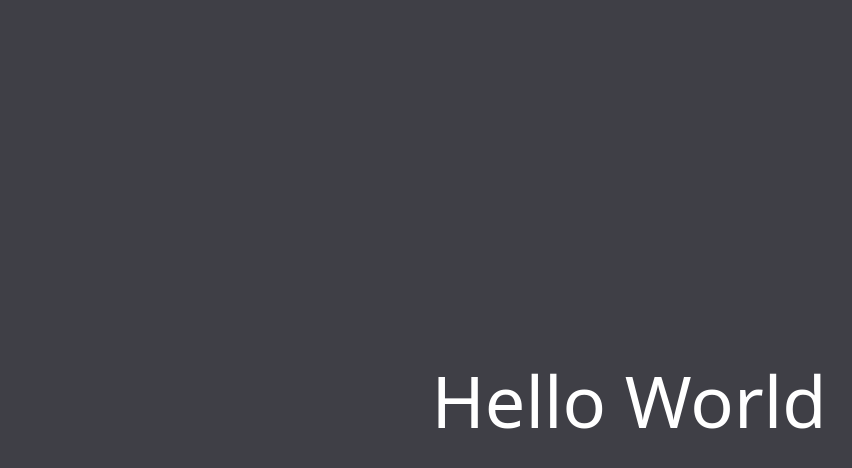
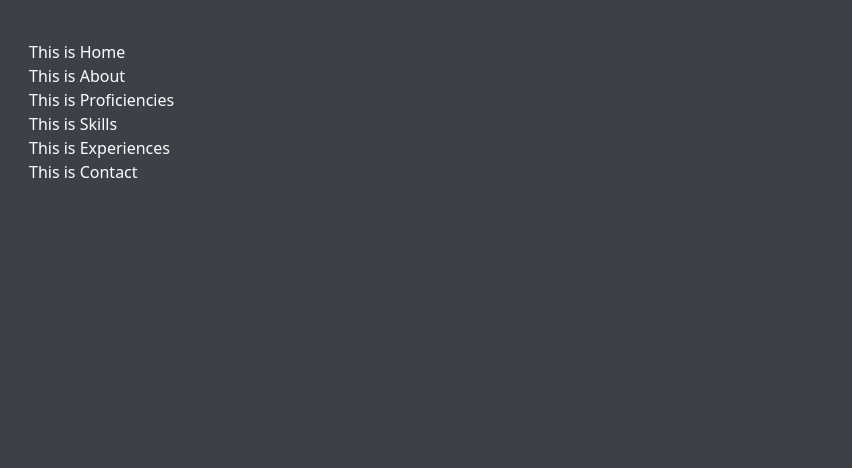
Before and after one commit to rdias66/next-portfolio, a Next.js app: page / in a window 1280 px wide. Shown: the top 468 px of the page, without its empty margins (11-863 px from the left). Built offline with nearby package versions, Linux system fonts and the light colour scheme.

Commit message:
structure defined + page sections started

```diff
--- a/src/app/page.tsx
+++ b/src/app/page.tsx
@@ -1,7 +1,19 @@
+import { Home } from '@/app/sections/home'
+import { About } from '@/app/sections/about'
+import { Proficiencies } from '@/app/sections/proficiencies'
+import { Skills } from '@/app/sections/skills'
+import { Experiences } from '@/app/sections/experiences'
+import { Contact } from '@/app/sections/contact'
+
 export default function App() {
   return (
-    <div className="w-full h-full absolute flex items-center justify-center bg-zinc-700">
-      <h1 className="text-white text-7xl">Hello World</h1>
+    <div className="absolute flex-1  w-full h-full bg-zinc-700 p-10  text-white">
+      <Home />
+      <About />
+      <Proficiencies />
+      <Skills />
+      <Experiences />
+      <Contact />
     </div>
   )
 }
--- /dev/null
+++ b/src/app/sections/about.tsx
@@ -0,0 +1,3 @@
+export function About() {
+  return <h1>This is About</h1>
+}
--- /dev/null
+++ b/src/app/sections/contact.tsx
@@ -0,0 +1,3 @@
+export function Contact() {
+  return <h1>This is Contact</h1>
+}
--- /dev/null
+++ b/src/app/sections/experiences.tsx
@@ -0,0 +1,3 @@
+export function Experiences() {
+  return <h1>This is Experiences</h1>
+}
--- /dev/null
+++ b/src/app/sections/home.tsx
@@ -0,0 +1,3 @@
+export function Home() {
+  return <h1>This is Home</h1>
+}
--- /dev/null
+++ b/src/app/sections/proficiencies.tsx
@@ -0,0 +1,3 @@
+export function Proficiencies() {
+  return <h1>This is Proficiencies</h1>
+}
--- /dev/null
+++ b/src/app/sections/skills.tsx
@@ -0,0 +1,3 @@
+export function Skills() {
+  return <h1>This is Skills</h1>
+}
```
